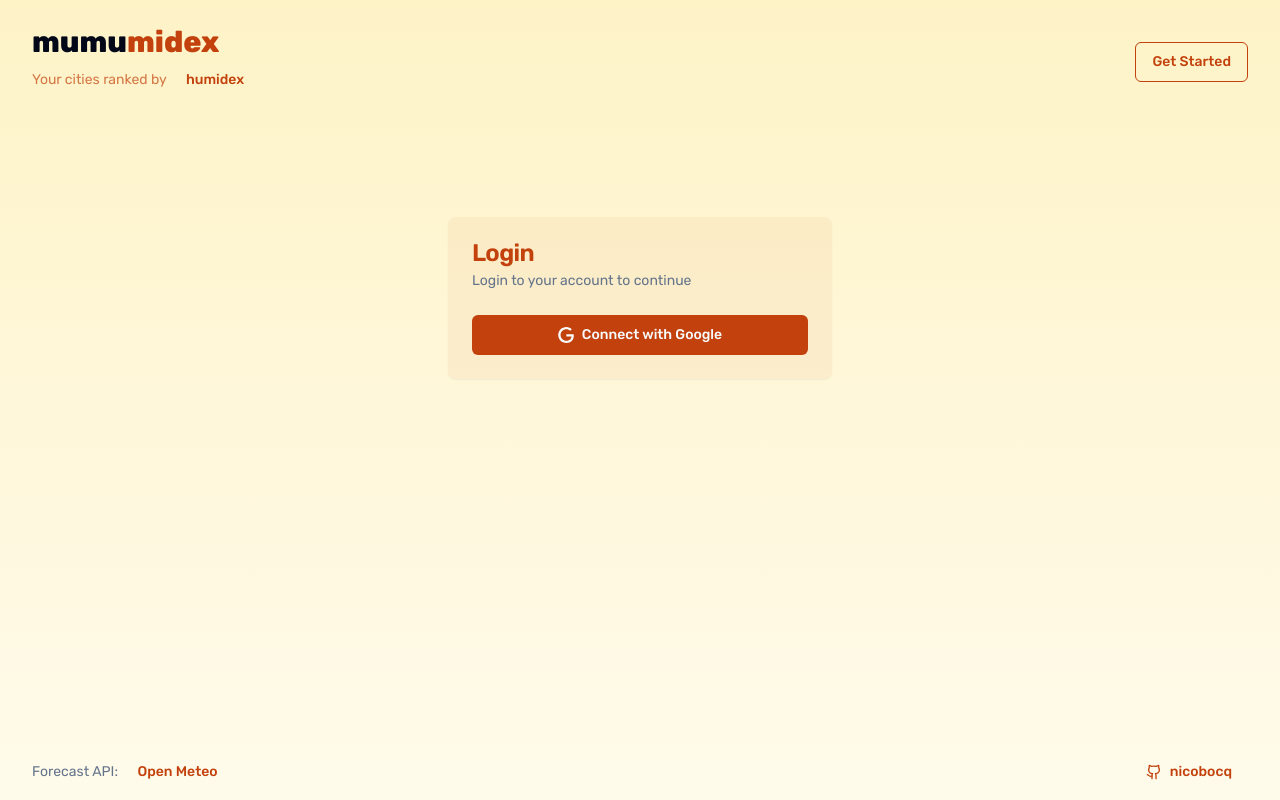
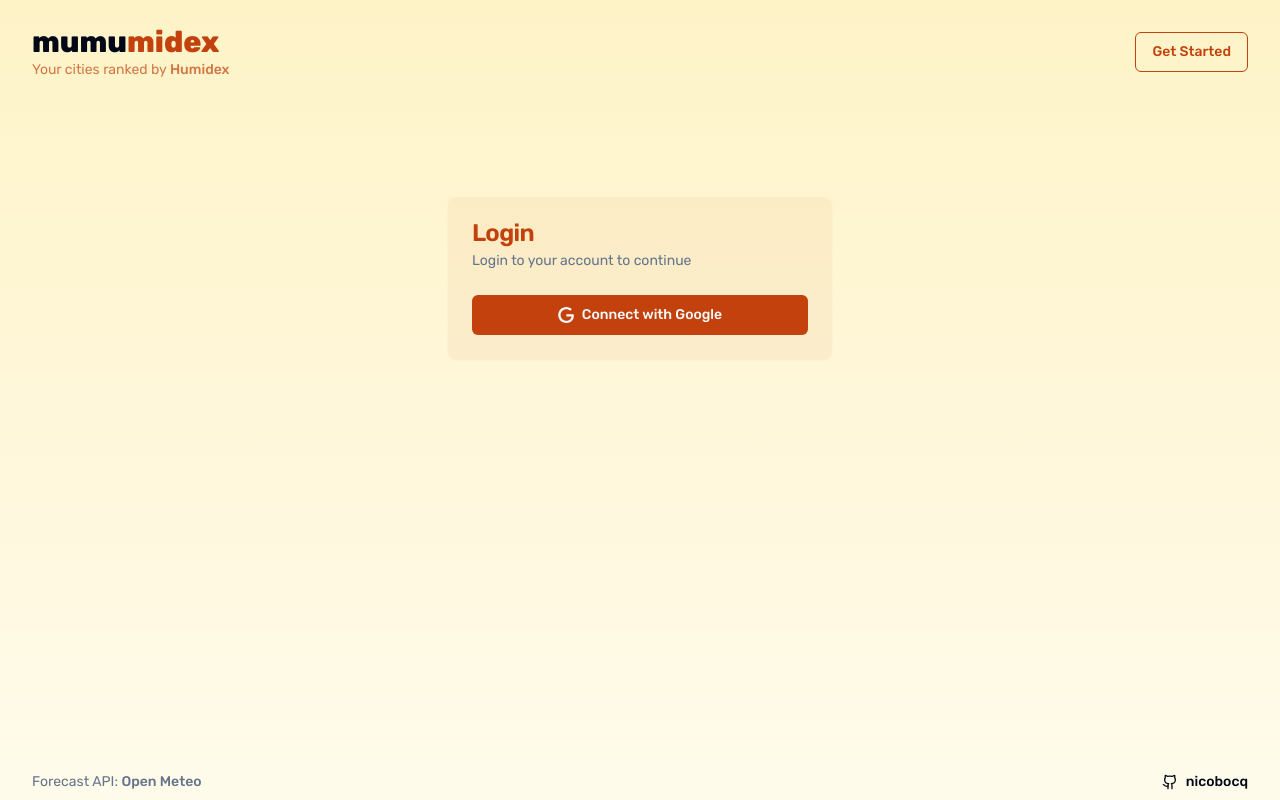
Before and after one commit to NicoBocq/mumumidex2, a Next.js app: page /login in a window 1280 px wide. Built offline with nearby package versions, Linux system fonts and the light colour scheme; no server answers; what next-safe-action would draw is missing.

Commit message:
Added link variant

```diff
--- a/src/components/layout/footer.tsx
+++ b/src/components/layout/footer.tsx
@@ -12,7 +12,7 @@ export default function Footer() {
           <Link
             href="https://open-meteo.com/"
             target="_blank"
-            className={buttonVariants({ variant: 'link' })}
+            className={buttonVariants({ variant: 'inline-link', size: 'inline-link' })}
           >
             Open Meteo
           </Link>
@@ -20,7 +20,7 @@ export default function Footer() {
         <Link
           href="https://github.com/nicobocq"
           target="_blank"
-          className={buttonVariants({ variant: 'link' })}
+          className={buttonVariants({ variant: 'inline-link', size: 'inline-link' })}
         >
           <Icon name="Github" margin="right" />
           nicobocq
--- a/src/components/layout/header.tsx
+++ b/src/components/layout/header.tsx
@@ -24,9 +24,9 @@ export default async function Header() {
             <Link
               href="https://en.wikipedia.org/wiki/Humidex"
               target="_blank"
-              className={buttonVariants({ variant: 'link' })}
+              className={buttonVariants({ variant: 'inline-link', size: 'inline-link' })}
             >
-              humidex
+              Humidex
             </Link>
           </p>
         </div>
--- a/src/components/ui/button.tsx
+++ b/src/components/ui/button.tsx
@@ -20,13 +20,14 @@ const buttonVariants = cva(
         ghostPrimary: 'bg-transparent text-primary hover:bg-primary/10',
         outlinePrimary:
           'border border-primary bg-transparent text-primary hover:bg-primary/10',
-        link: 'text-primary underline-offset-4 hover:underline',
+        'inline-link': 'underline-offset-4 hover:underline',
       },
       size: {
         default: 'h-10 px-4 py-2',
         sm: 'h-9 rounded-md px-3',
         lg: 'h-11 rounded-md px-8',
         icon: 'h-10 w-10',
+        'inline-link': 'h-auto px-0 py-0',
       },
     },
     defaultVariants: {
```
